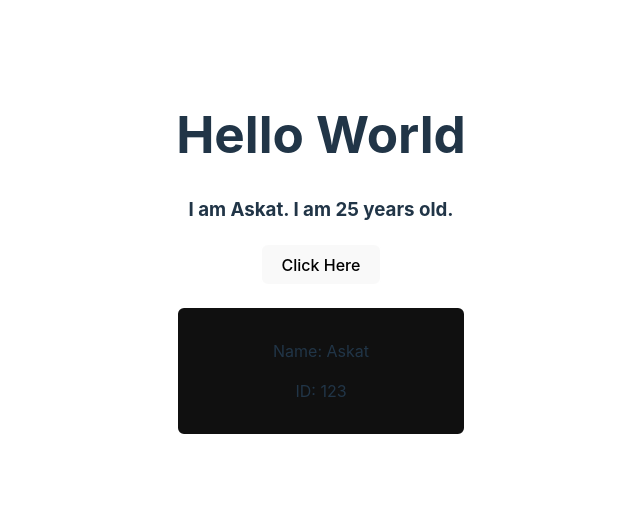
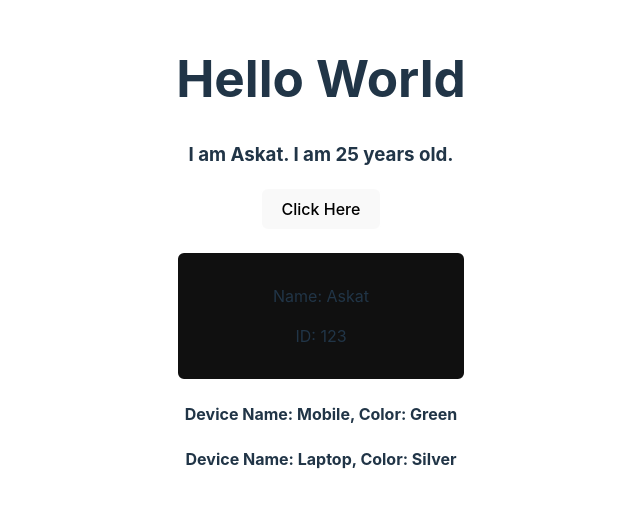
Before and after one commit to AskatAsh/React-JS-Practice, a React (Vite) app in the folder first-react/: page / in a window 1280 px wide. Shown: the part 146-654 px from the top of the page, without its empty margins (319-959 px from the left). Built offline with nearby package versions, Linux system fonts and the light colour scheme.

Commit message:
used props as parameter in function to pass object properties

```diff
--- a/first-react/src/App.jsx
+++ b/first-react/src/App.jsx
@@ -29,6 +29,10 @@ function Student(){
   )
 }
 
+function Device(props){
+  return <h4>Device Name: {props.deviceName}, Color: {props.color}</h4>
+}
+
 function App() {
   return (
     <>
@@ -36,6 +40,8 @@ function App() {
       <Name></Name>
       <MyButton />
       <Student></Student>
+      <Device deviceName="Mobile" color="Green"></Device>
+      <Device deviceName="Laptop" color="Silver"></Device>
     </>
   )
 }
```
